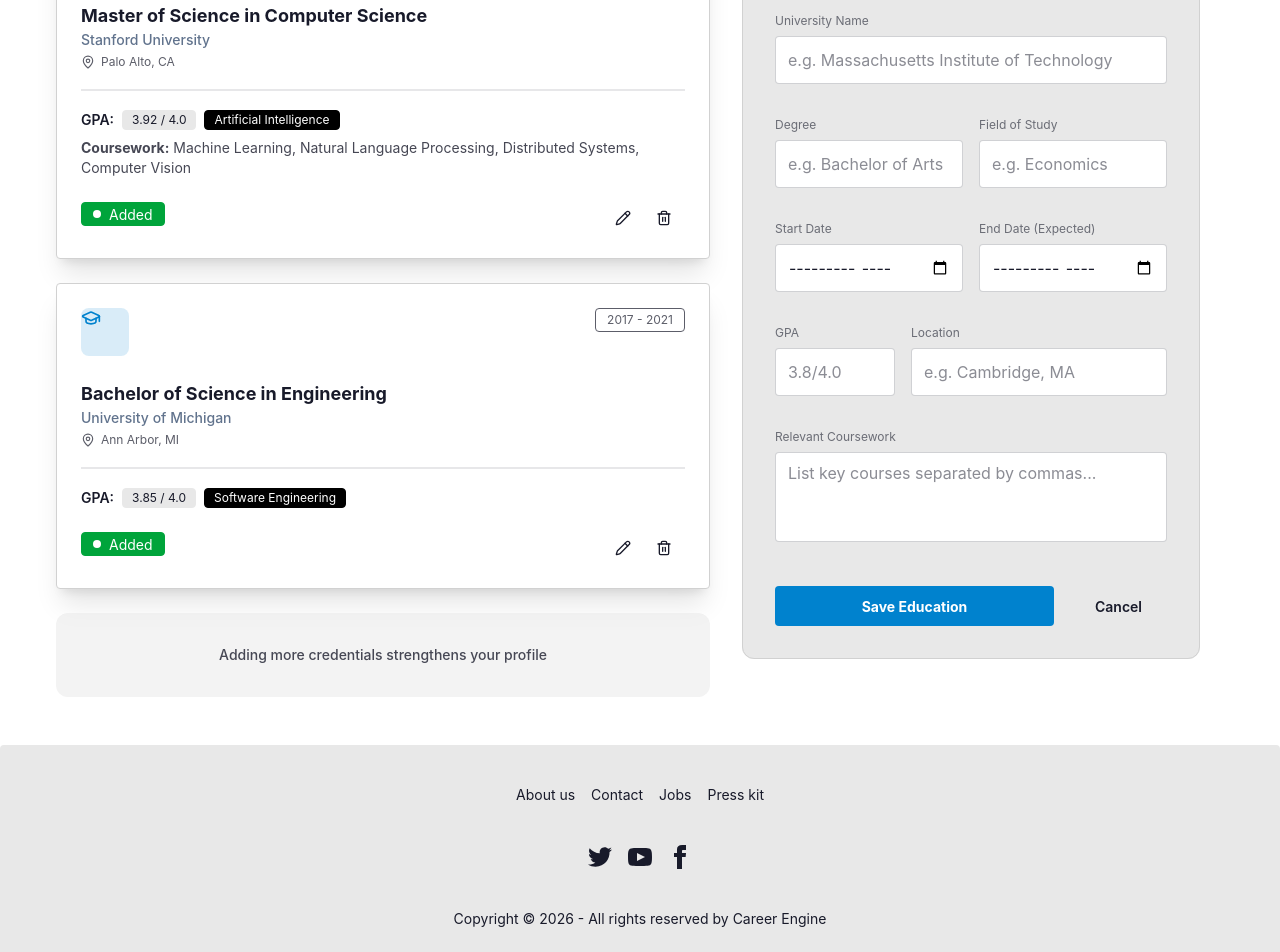
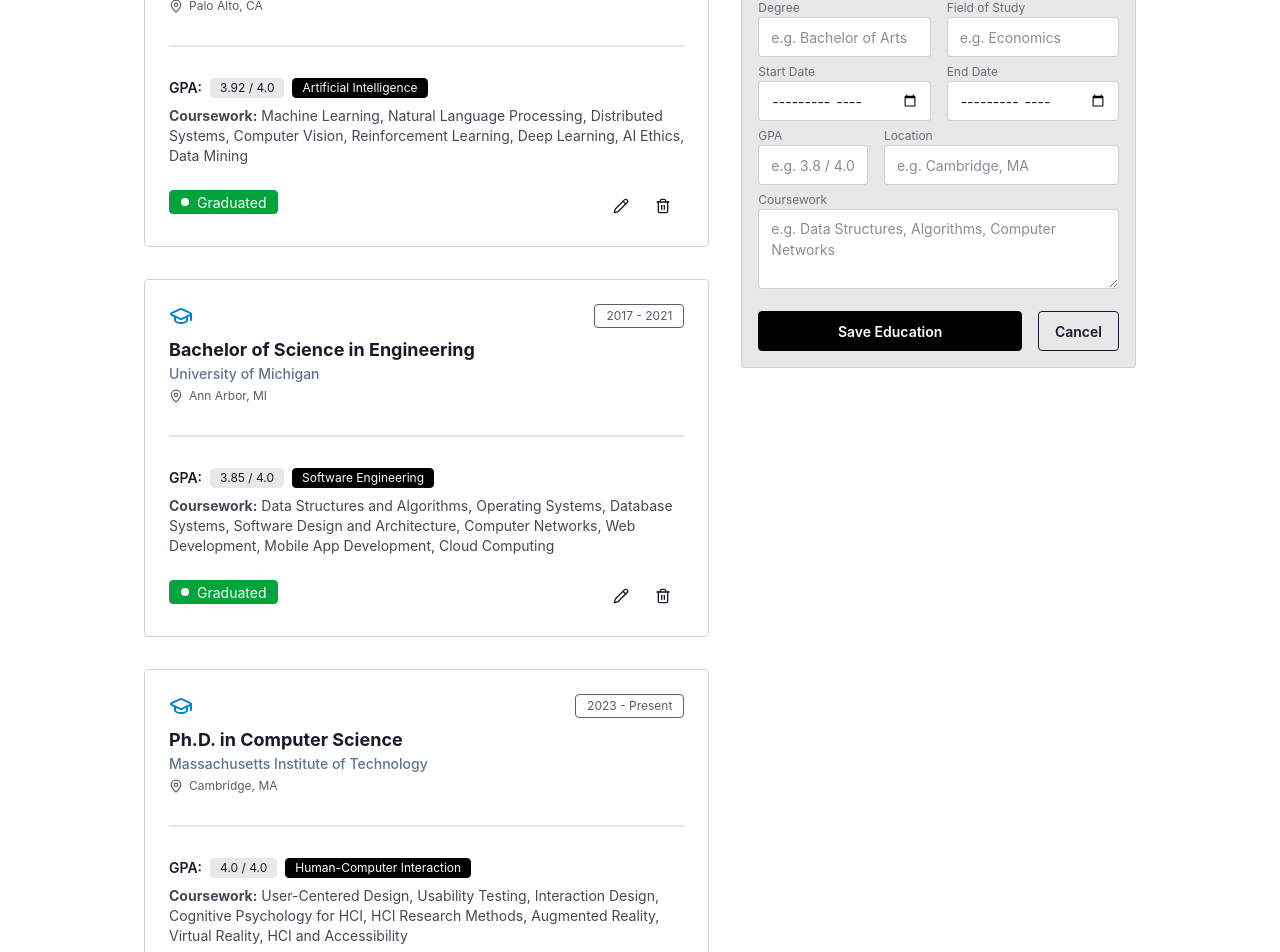
Before and after one commit to DPTPhatUS/career-engine-frontend, a React (Vite) app: page /education in a window 1280 px wide. Shown: the part 360-1312 px from the top of the page. Built offline with nearby package versions, Linux system fonts and the light colour scheme.

Commit message:
education ui

```diff
--- a/src/components/education/EducationCard.tsx
+++ b/src/components/education/EducationCard.tsx
@@ -7,7 +7,7 @@
   location: string
   gpa: string
   field: string
-  coursework?: string[]
+  coursework: string[]
 }
 
 type EducationCardProps = {
@@ -18,27 +18,23 @@
   const hasCoursework = Boolean(item.coursework && item.coursework.length > 0)
 
   return (
-    <div className="card bg-base-100 shadow-xl border border-base-300">
+    <div className="card bg-base-100 border border-base-300">
       <div className="card-body">
         <div className="flex justify-between items-start">
-          <div className="avatar placeholder">
-            <div className="bg-primary/15 text-primary rounded-lg w-12">
-              <GraduationCap className="h-5 w-5" aria-hidden="true" />
-            </div>
-          </div>
+          <GraduationCap className="text-primary" aria-hidden="true" />
           <div className="badge badge-outline text-xs opacity-70">{item.period}</div>
         </div>
 
-        <div className="mt-4">
+        <div>
           <h2 className="card-title text-lg font-bold">{item.degree}</h2>
           <p className="text-sm text-secondary font-medium">{item.school}</p>
           <p className="mt-1 flex items-center gap-1.5 text-xs opacity-70">
-            <MapPin className="h-3.5 w-3.5" aria-hidden="true" />
+            <MapPin className="size-3.5" aria-hidden="true" />
             {item.location}
           </p>
         </div>
 
-        <div className="divider my-1"></div>
+        <div className="divider"></div>
 
         <div className="space-y-2">
           <div className="flex items-center gap-2 text-sm">
@@ -59,15 +55,15 @@
         <div className="card-actions justify-between mt-4">
           <div className="badge badge-success gap-2">
             <span className="inline-block h-2 w-2 rounded-full bg-success-content" aria-hidden="true" />
-            Added
+            Graduated
           </div>
 
-          <div className="join">
-            <button type="button" className="btn btn-ghost btn-sm join-item" aria-label="Edit education item">
-              <Pencil className="h-4 w-4" aria-hidden="true" />
+          <div>
+            <button type="button" className="btn btn-ghost btn-sm" aria-label="Edit education item">
+              <Pencil className="size-4" aria-hidden="true" />
             </button>
-            <button type="button" className="btn btn-ghost btn-sm join-item" aria-label="Delete education item">
-              <Trash2 className="h-4 w-4" aria-hidden="true" />
+            <button type="button" className="btn btn-ghost btn-sm" aria-label="Delete education item">
+              <Trash2 className="size-4" aria-hidden="true" />
             </button>
           </div>
         </div>
--- a/src/components/education/EducationFormPane.tsx
+++ b/src/components/education/EducationFormPane.tsx
@@ -1,120 +1,94 @@
-import { Plus } from 'lucide-react'
-
 function EducationFormPane() {
   return (
-    <aside className="lg:sticky lg:top-24 lg:col-span-5">
-      <fieldset className="fieldset rounded-xl border border-base-300 bg-base-200 p-8 shadow-(--ambient-shadow)">
-        <div className="mb-6 flex items-center gap-3">
-          <div className="grid h-10 w-10 place-content-center rounded-lg bg-primary/10 text-sm font-bold text-primary">
-            <Plus className="h-4 w-4" aria-hidden="true" />
-          </div>
-          <h2 className="text-4xl font-bold tracking-tight text-(--on-surface)">Add Education</h2>
-        </div>
+    <div className="lg:sticky lg:top-24 lg:col-span-5">
+      <fieldset className="fieldset rounded-box border border-base-300 bg-base-200 p-4">
+        <legend className="fieldset-legend">Editor</legend>
 
-        <form className="space-y-6">
-          <label className="fieldset">
-            <span className="label">
-              University Name
-            </span>
+        <div>
+          <label className="label">University Name</label>
           <input
             type="text"
             placeholder="e.g. Massachusetts Institute of Technology"
-              className="input input-bordered h-12 w-full text-base"
+            className="input w-full"
           />
-          </label>
+        </div>
 
         <div className="grid grid-cols-2 gap-4">
-            <label className="fieldset">
-              <span className="label">
-                Degree
-              </span>
+          <div>
+            <label className="label">Degree</label>
             <input
               type="text"
               placeholder="e.g. Bachelor of Arts"
-                className="input input-bordered h-12 w-full text-base"
+              className="input w-full"
             />
-            </label>
+          </div>
 
-            <label className="fieldset">
-              <span className="label">
-                Field of Study
-              </span>
+          <div>
+            <label className="label">Field of Study</label>
             <input
               type="text"
               placeholder="e.g. Economics"
-                className="input input-bordered h-12 w-full text-base"
+              className="input w-full"
             />
-            </label>
+          </div>
         </div>
 
         <div className="grid grid-cols-2 gap-4">
-            <label className="fieldset">
-              <span className="label">
-                Start Date
-              </span>
+          <div>
+            <label className="label">Start Date</label>
             <input
               type="month"
-                className="input input-bordered h-12 w-full text-base"
+              className="input w-full"
             />
-            </label>
+          </div>
 
-            <label className="fieldset">
-              <span className="label">
-                End Date (Expected)
-              </span>
+          <div>
+            <label className="label">End Date</label>
             <input
               type="month"
-                className="input input-bordered h-12 w-full text-base"
+              className="input w-full"
             />
-            </label>
+          </div>
         </div>
 
         <div className="grid grid-cols-3 gap-4">
-            <label className="fieldset col-span-1">
-              <span className="label">
-                GPA
-              </span>
+          <div className="col-span-1">
+            <label className="label">GPA</label>
             <input
               type="text"
-                placeholder="3.8/4.0"
-                className="input input-bordered h-12 w-full text-base"
+              placeholder="e.g. 3.8 / 4.0"
+              className="input w-full"
             />
-            </label>
+          </div>
 
-            <label className="fieldset col-span-2">
-              <span className="label">
-                Location
-              </span>
+          <div className="col-span-2">
+            <label className="label">Location</label>
             <input
               type="text"
               placeholder="e.g. Cambridge, MA"
-                className="input input-bordered h-12 w-full text-base"
+              className="input w-full"
             />
-            </label>
+          </div>
         </div>
 
-          <label className="fieldset">
-            <span className="label">
-              Relevant Coursework
-            </span>
+        <div>
+          <label className="label">Coursework</label>
           <textarea
-              rows={3}
-              placeholder="List key courses separated by commas..."
-              className="textarea textarea-bordered w-full resize-none text-base"
-            />
-          </label>
+            placeholder="e.g. Data Structures, Algorithms, Computer Networks"
+            className="textarea w-full"
+          ></textarea>
+        </div>
 
-          <div className="flex gap-4 pt-4">
-            <button type="submit" className="btn btn-primary flex-1 border-0 font-bold normal-case">
+        <div className="flex gap-4 mt-4">
+          <button type="submit" className="btn btn-neutral flex-1">
             Save Education
           </button>
-            <button type="button" className="btn btn-ghost px-6 font-semibold normal-case">
+          <button type="button" className="btn btn-outline">
             Cancel
           </button>
         </div>
-        </form>
       </fieldset>
-    </aside>
+    </div>
   )
 }
 
--- a/src/components/education/EducationHeader.tsx
+++ /dev/null
@@ -1,13 +0,0 @@
-import ScreenHeader from '../shared/layout/ScreenHeader'
-
-function EducationHeader() {
-  return (
-    <ScreenHeader
-      title="Education History"
-      description="Manage your academic achievements and credentials to optimize your career trajectory."
-      className="mb-12"
-    />
-  )
-}
-
-export default EducationHeader
--- a/src/components/education/EducationListPane.tsx
+++ b/src/components/education/EducationListPane.tsx
@@ -13,6 +13,10 @@
       'Natural Language Processing',
       'Distributed Systems',
       'Computer Vision',
+      'Reinforcement Learning',
+      'Deep Learning',
+      'AI Ethics',
+      'Data Mining',
     ],
   },
   {
@@ -22,22 +26,62 @@
     location: 'Ann Arbor, MI',
     gpa: '3.85 / 4.0',
     field: 'Software Engineering',
+    coursework: [
+      'Data Structures and Algorithms',
+      'Operating Systems',
+      'Database Systems',
+      'Software Design and Architecture',
+      'Computer Networks',
+      'Web Development',
+      'Mobile App Development',
+      'Cloud Computing',
+    ],
   },
+  {
+    school: 'Massachusetts Institute of Technology',
+    degree: 'Ph.D. in Computer Science',
+    period: '2023 - Present',
+    location: 'Cambridge, MA',
+    gpa: '4.0 / 4.0',
+    field: 'Human-Computer Interaction',
+    coursework: [
+      'User-Centered Design',
+      'Usability Testing',
+      'Interaction Design',
+      'Cognitive Psychology for HCI',
+      'HCI Research Methods',
+      'Augmented Reality',
+      'Virtual Reality',
+      'HCI and Accessibility',
+    ],
+  },
+  {
+    school: 'University of California, Berkeley',
+    degree: 'Master of Science in Data Science',
+    period: '2020 - 2022',
+    location: 'Berkeley, CA',
+    gpa: '3.88 / 4.0',
+    field: 'Data Science',
+    coursework: [
+      'Statistical Inference',
+      'Data Visualization',
+      'Big Data Analytics',
+      'Machine Learning for Data Science',
+      'Data Ethics and Privacy',
+      'Time Series Analysis',
+      'Natural Language Processing for Data Science',
+      'Data Science Capstone Project',
+    ],
+  }
 ]
 
 function EducationListPane() {
   return (
-    <section className="space-y-6 lg:col-span-7">
+    <div className="space-y-8 lg:col-span-7">
       {educations.map((item) => (
         <EducationCard key={item.school} item={item} />
       ))}
-
-      <div className="flex flex-col items-center justify-center rounded-xl bg-base-200/70 p-8 text-center opacity-80">
-        <p className="text-sm font-medium text-(--on-surface-variant)">
-          Adding more credentials strengthens your profile
-        </p>
-      </div>
-    </section>
+    </div>
   )
 }
 
--- a/src/components/home/HomeBentoGrid.tsx
+++ b/src/components/home/HomeBentoGrid.tsx
@@ -33,7 +33,7 @@
 
 function HomeBentoGrid() {
   return (
-    <section className="grid auto-rows-[200px] grid-cols-1 gap-6 md:grid-cols-12">
+    <section className="grid grid-cols-1 gap-6 md:grid-cols-12">
       <div className="card card-xl bg-neutral text-neutral-content md:col-span-8 md:row-span-2">
         <div className="card-body">
           <h2 className="card-title">Resume Builder</h2>
@@ -42,7 +42,7 @@
             <NavLink to="/resume" className="btn btn-primary">
               Open Builder
             </NavLink>
-            <button className="btn btn-ghost">
+            <button className="btn btn-outline">
               View Templates
             </button>
           </div>
@@ -53,7 +53,7 @@
         <NavLink
           key={shortcut.title}
           to={shortcut.to}
-          className="card card-lg shadow-sm md:col-span-4 md:row-span-1"
+          className="card card-lg border border-base-300 md:col-span-4 md:row-span-1"
         >
           <div className="card-body">
             <h2 className="card-title">{shortcut.title}</h2>
--- a/src/components/home/HomeHero.tsx
+++ /dev/null
@@ -1,12 +0,0 @@
-import ScreenHeader from "../shared/layout/ScreenHeader"
-
-function HomeHero() {
-  return (
-    <ScreenHeader
-      title="Welcome back, Developer!"
-      description="Discover your impact, explore opportunities, and connect with the developer ecosystem like never before."
-    />
-  )
-}
-
-export default HomeHero
--- a/src/components/home/HomeStatsGrid.tsx
+++ b/src/components/home/HomeStatsGrid.tsx
@@ -7,8 +7,8 @@
 
 function HomeStatsGrid() {
   return (
-    <div className="stats w-full my-8">
-      <div className="stat shadow-sm">
+    <div className="stats border border-base-300 w-full mb-6">
+      <div className="stat border-r">
         <div className="stat-figure text-primary">
           <UserRound className="h-8 w-8" />
         </div>
@@ -17,7 +17,7 @@
         <div className="stat-desc">+4% since last month</div>
       </div>
 
-      <div className="stat shadow-sm">
+      <div className="stat border-r">
         <div className="stat-figure text-primary">
           <GraduationCap className="h-8 w-8" />
         </div>
@@ -26,7 +26,7 @@
         <div className="stat-desc">+4 since last month</div>
       </div>
 
-      <div className="stat shadow-sm">
+      <div className="stat border-r">
         <div className="stat-figure text-primary">
           <FolderKanban className="h-8 w-8" />
         </div>
@@ -35,7 +35,7 @@
         <div className="stat-desc">2 nearing completion</div>
       </div>
 
-      <div className="stat shadow-sm">
+      <div className="stat">
         <div className="stat-figure text-primary">
           <FileText className="h-8 w-8" />
         </div>
--- a/src/components/profile/ProfileGeneralInfoSection.tsx
+++ b/src/components/profile/ProfileGeneralInfoSection.tsx
@@ -52,7 +52,7 @@
       </div>
 
       <div className="mt-4 flex justify-end gap-4">
-        <button className="btn btn-ghost">
+        <button className="btn btn-outline">
           Clear
         </button>
         <button className="btn btn-neutral">
--- a/src/components/profile/ProfileGithubSection.tsx
+++ b/src/components/profile/ProfileGithubSection.tsx
@@ -33,7 +33,7 @@
       </div>
 
       <div className="mt-4 flex justify-end gap-4">
-        <button className="btn btn-ghost">
+        <button className="btn btn-outline">
           Clear
         </button>
         <button className="btn btn-neutral">
--- a/src/screens/EducationScreen.tsx
+++ b/src/screens/EducationScreen.tsx
@@ -1,7 +1,7 @@
 import EducationFormPane from '../components/education/EducationFormPane'
-import EducationHeader from '../components/education/EducationHeader'
 import EducationListPane from '../components/education/EducationListPane'
 import EducationTopNav from '../components/education/EducationTopNav'
+import ScreenHeader from '../components/shared/layout/ScreenHeader'
 import AppFooter from '../components/shared/navigation/AppFooter'
 
 function EducationScreen() {
@@ -9,10 +9,13 @@
     <div className="flex min-h-screen flex-col bg-(--surface) text-(--on-surface)">
       <EducationTopNav />
 
-      <main className="mx-auto w-full max-w-7xl flex-1 px-6 py-12 pb-28 md:px-8 md:pb-12 lg:pl-14 lg:pr-20">
-        <EducationHeader />
+      <main className="mx-auto w-full max-w-5xl flex-1 px-4 py-8">
+        <ScreenHeader
+          title="Education History"
+          description="Manage your academic achievements and credentials to optimize your career trajectory."
+        />
 
-        <div className="grid grid-cols-1 items-start gap-8 lg:grid-cols-12">
+        <div className="grid grid-cols-12 items-start gap-8">
           <EducationListPane />
           <EducationFormPane />
         </div>
--- /dev/null
+++ b/src/screens/ResumeScreen.tsx
@@ -0,0 +1,21 @@
+import ResumeEditorPane from '../components/resume/ResumeEditorPane'
+import ResumePreviewPane from '../components/resume/ResumePreviewPane'
+import ResumeTopNav from '../components/resume/ResumeTopNav'
+import AppFooter from '../components/shared/navigation/AppFooter'
+
+function ResumeScreen() {
+  return (
+    <div className="flex min-h-screen flex-col bg-(--surface) text-(--on-surface)">
+      <ResumeTopNav />
+
+      <main className="mx-auto grid w-full max-w-7xl flex-1 grid-cols-1 overflow-hidden lg:grid-cols-12">
+        <ResumeEditorPane />
+        <ResumePreviewPane />
+      </main>
+
+      <AppFooter />
+    </div>
+  )
+}
+
+export default ResumeScreen
```
Lines whose indentation alone changed are shown as unchanged.
